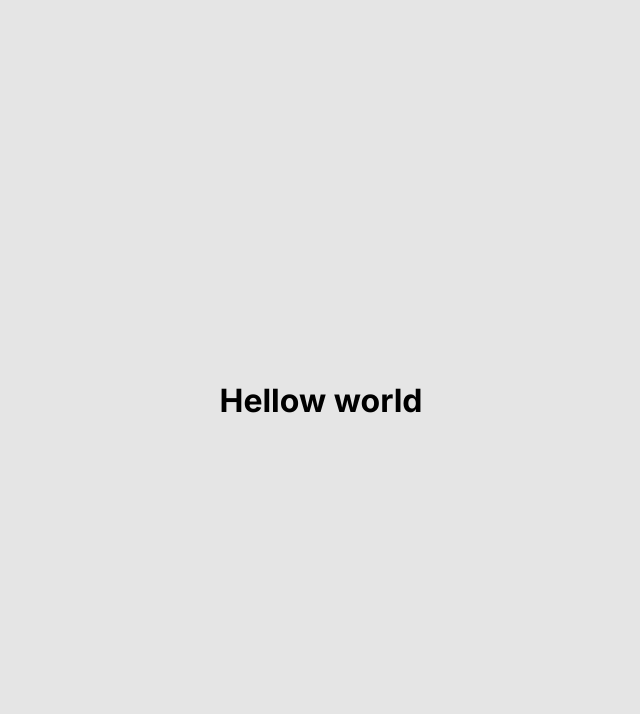
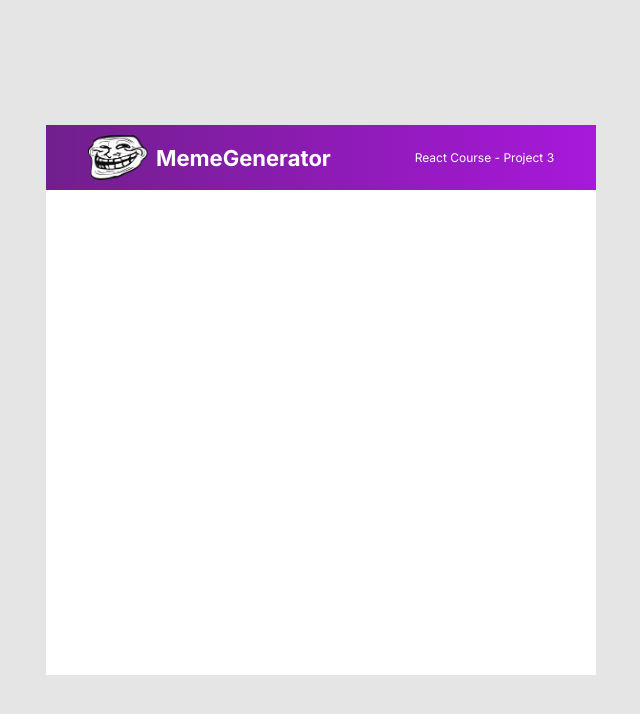
Before and after one commit to JuanDCeballos/meme-generator, a React (Vite) app: page / in a window 1280 px wide. Shown: the top 714 px of the page, without its empty margins (319-959 px from the left). Built offline with nearby package versions, Linux system fonts and the light colour scheme.

Commit message:
Change structure, import Header component and render it to the page

```diff
--- a/src/App.jsx
+++ b/src/App.jsx
@@ -1,10 +1,11 @@
+import Header from './components/Header';
 import './App.css';
 
 const App = () => {
   return (
-    <>
-      <h1>Hellow world</h1>
-    </>
+    <div className='container'>
+      <Header />
+    </div>
   );
 };
 
```
